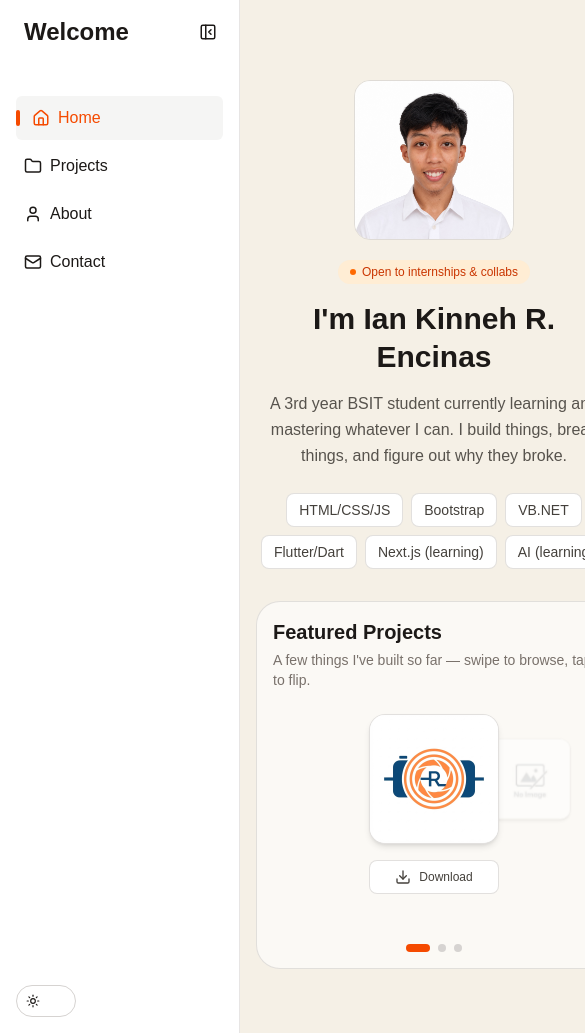
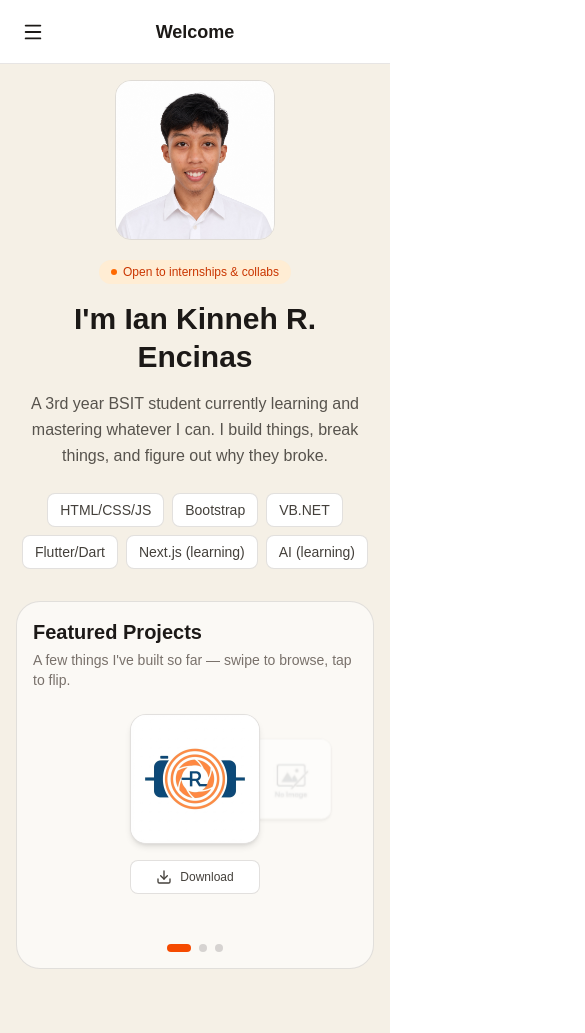
Before and after one commit to isthathowitworks/profile-portfolio, a Next.js app: page / in a window 390 px wide. Shown: the top 1033 px of the page, 585 px wide, since content can reach past the window. Built offline with nearby package versions, Linux system fonts and the light colour scheme.

Commit message:
PAGE/SIDEBAR

```diff
--- a/src/app/page.js
+++ b/src/app/page.js
@@ -37,7 +37,7 @@ const CAROUSEL_SIZES = {
   mobile: { itemWidth: 130, step: 96 },   // < 480px
   small: { itemWidth: 160, step: 130 },   // < 640px
   tablet: { itemWidth: 190, step: 165 },  // < 768px
-  desktop: { itemWidth: 220, step: 190 }, // >= 768px
+  desktop: { itemWidth: 220, step: 220 }, // >= 768px
 };
 
 function getCarouselSize(width) {
--- a/src/app/sidebar.js
+++ b/src/app/sidebar.js
@@ -5,12 +5,20 @@ import { usePathname } from "next/navigation";
 import { useState, useEffect } from "react";
 import {
   Home, Folder, User, Mail, Sun, Moon,
-  PanelLeftClose, PanelLeftOpen,
+  PanelLeftClose, PanelLeftOpen, Menu, X,
 } from "lucide-react";
+
+const links = [
+  { href: "/", label: "Home", icon: Home },
+  { href: "/projects", label: "Projects", icon: Folder },
+  { href: "/about", label: "About", icon: User },
+  { href: "/contact", label: "Contact", icon: Mail },
+];
 
 export default function Sidebar() {
   const [dark, setDark] = useState(false);
   const [collapsed, setCollapsed] = useState(false);
+  const [mobileOpen, setMobileOpen] = useState(false);
   const pathname = usePathname();
 
   useEffect(() => {
@@ -23,16 +31,68 @@ export default function Sidebar() {
     localStorage.setItem("theme", dark ? "dark" : "light");
   }, [dark]);
 
-  const links = [
-    { href: "/", label: "Home", icon: Home },
-    { href: "/projects", label: "Projects", icon: Folder },
-    { href: "/about", label: "About", icon: User },
-    { href: "/contact", label: "Contact", icon: Mail },
-  ];
+  // Close the mobile drawer automatically whenever the route changes
+  // (e.g. after tapping a nav link), so it doesn't stay open on the next page.
+  useEffect(() => {
+    setMobileOpen(false);
+  }, [pathname]);
+
+  const DarkModeToggle = ({ compact }) => (
+    <button
+      onClick={() => setDark(!dark)}
+      className={`relative h-[32px] rounded-full border border-stone-300 dark:border-stone-600 bg-white dark:bg-stone-800 transition ${
+        compact ? "w-[32px] mx-auto" : "w-[60px]"
+      }`}
+      aria-label="Toggle dark mode"
+    >
+      <span
+        className={`absolute top-1/2 -translate-y-1/2 flex items-center justify-center h-6 w-6 rounded-full transition-all duration-200 ${
+          dark
+            ? "bg-orange-600 text-white left-[calc(100%-28px)]"
+            : "bg-transparent text-stone-900 dark:text-stone-100 left-1"
+        }`}
+      >
+        {dark ? <Moon size={14} /> : <Sun size={14} />}
+      </span>
+    </button>
+  );
+
+  const NavLinks = ({ collapsed: navCollapsed, onNavigate }) => (
+    <nav className="flex flex-col gap-1">
+      {links.map(({ href, label, icon: Icon }) => {
+        const isActive = pathname === href;
+        return (
+          <Link
+            key={href}
+            href={href}
+            title={navCollapsed ? label : undefined}
+            onClick={onNavigate}
+            className={`relative flex items-center gap-2 text-base font-medium py-2.5 rounded-md transition-all duration-200 ${
+              navCollapsed ? "justify-center px-2" : ""
+            } ${
+              isActive
+                ? "text-orange-600 bg-stone-100 dark:bg-stone-700 pl-4 pr-2"
+                : "text-stone-900 dark:text-stone-100 hover:text-orange-600 hover:bg-stone-50 dark:hover:bg-stone-700 pl-2 pr-2"
+            }`}
+          >
+            <span
+              className={`absolute left-0 top-1/2 -translate-y-1/2 h-4 w-1 rounded-full bg-orange-600 transition-all duration-200 ${
+                isActive ? "opacity-100" : "opacity-0"
+              }`}
+            />
+            <Icon size={18} />
+            {!navCollapsed && label}
+          </Link>
+        );
+      })}
+    </nav>
+  );
 
   return (
+    <>
+      {/* Desktop sidebar — hidden below md, collapsible on md+ */}
       <aside
-      className={`shrink-0 border-r border-stone-200 dark:border-stone-700 bg-white dark:bg-stone-800 p-4 flex flex-col justify-between transition-all duration-200 ${
+        className={`hidden md:flex shrink-0 border-r border-stone-200 dark:border-stone-700 bg-white dark:bg-stone-800 p-4 flex-col justify-between transition-all duration-200 ${
           collapsed ? "w-[72px]" : "w-[240px]"
         }`}
       >
@@ -56,52 +116,64 @@ export default function Sidebar() {
             </button>
           </div>
 
-<nav className="flex flex-col gap-1">
-  {links.map(({ href, label, icon: Icon }) => {
-    const isActive = pathname === href;
-    return (
-      <Link
-        key={href}
-        href={href}
-        title={collapsed ? label : undefined}
-        className={`relative flex items-center gap-2 text-base font-medium py-2.5 rounded-md transition-all duration-200 ${
-          collapsed ? "justify-center px-2" : ""
-        } ${
-          isActive
-            ? "text-orange-600 bg-stone-100 dark:bg-stone-700 pl-4 pr-2"
-            : "text-stone-900 dark:text-stone-100 hover:text-orange-600 hover:bg-stone-50 dark:hover:bg-stone-700 pl-2 pr-2"
+          <NavLinks collapsed={collapsed} />
+        </div>
+
+        <DarkModeToggle compact={collapsed} />
+      </aside>
+
+      {/* Mobile top bar — name/logo + hamburger, both top-left, fixed */}
+      <div className="md:hidden fixed top-0 inset-x-0 z-40 flex items-center justify-between px-4 h-16 border-b border-stone-200 dark:border-stone-700 bg-white dark:bg-stone-800">
+        <button
+          onClick={() => setMobileOpen(true)}
+          className="p-1.5 rounded-md text-stone-900 dark:text-stone-100 hover:text-orange-600 hover:bg-stone-50 dark:hover:bg-stone-700 transition"
+          aria-label="Open menu"
+        >
+          <Menu size={22} />
+        </button>
+        <p className="text-lg font-semibold text-stone-900 dark:text-stone-50">Welcome</p>
+        {/* Spacer to balance the hamburger so the title stays visually centered */}
+        <span className="w-[34px]" aria-hidden="true" />
+      </div>
+
+      {/* Mobile slide-out drawer */}
+      <div
+        className={`md:hidden fixed inset-0 z-50 transition-opacity duration-200 ${
+          mobileOpen ? "opacity-100 pointer-events-auto" : "opacity-0 pointer-events-none"
         }`}
       >
-        <span
-          className={`absolute left-0 top-1/2 -translate-y-1/2 h-4 w-1 rounded-full bg-orange-600 transition-all duration-200 ${
-            isActive ? "opacity-100" : "opacity-0"
+        {/* Backdrop */}
+        <div
+          className="absolute inset-0 bg-black/40"
+          onClick={() => setMobileOpen(false)}
+        />
+
+        {/* Panel */}
+        <div
+          className={`absolute top-0 left-0 h-full w-[240px] bg-white dark:bg-stone-800 p-4 flex flex-col justify-between shadow-xl transition-transform duration-200 ${
+            mobileOpen ? "translate-x-0" : "-translate-x-full"
           }`}
-        />
-        <Icon size={18} />
-        {!collapsed && label}
-      </Link>
-    );
-  })}
-</nav>
+        >
+          <div>
+            <div className="flex items-center justify-between px-2 pr-0 mb-12">
+              <p className="text-2xl font-semibold text-stone-900 dark:text-stone-50">
+                Welcome
+              </p>
+              <button
+                onClick={() => setMobileOpen(false)}
+                className="p-1.5 rounded-md text-stone-900 dark:text-stone-100 hover:text-orange-600 hover:bg-stone-50 dark:hover:bg-stone-700 transition"
+                aria-label="Close menu"
+              >
+                <X size={18} />
+              </button>
             </div>
 
-<button
-    onClick={() => setDark(!dark)}
-    className={`relative h-[32px] rounded-full border border-stone-300 dark:border-stone-600 bg-white dark:bg-stone-800 transition ${
-    collapsed ? "w-[32px] mx-auto" : "w-[60px]"
-    }`}
-    aria-label="Toggle dark mode"
->
-    <span
-    className={`absolute top-1/2 -translate-y-1/2 flex items-center justify-center h-6 w-6 rounded-full transition-all duration-200 ${
-        dark
-        ? "bg-orange-600 text-white left-[calc(100%-28px)]"
-        : "bg-transparent text-stone-900 left-1"
-    }`}
-    >
-    {dark ? <Moon size={14} /> : <Sun size={14} />}
-    </span>
-</button>
-    </aside>
+            <NavLinks collapsed={false} onNavigate={() => setMobileOpen(false)} />
+          </div>
+
+          <DarkModeToggle compact={false} />
+        </div>
+      </div>
+    </>
   );
 }
```
Lines whose indentation alone changed are shown as unchanged.
